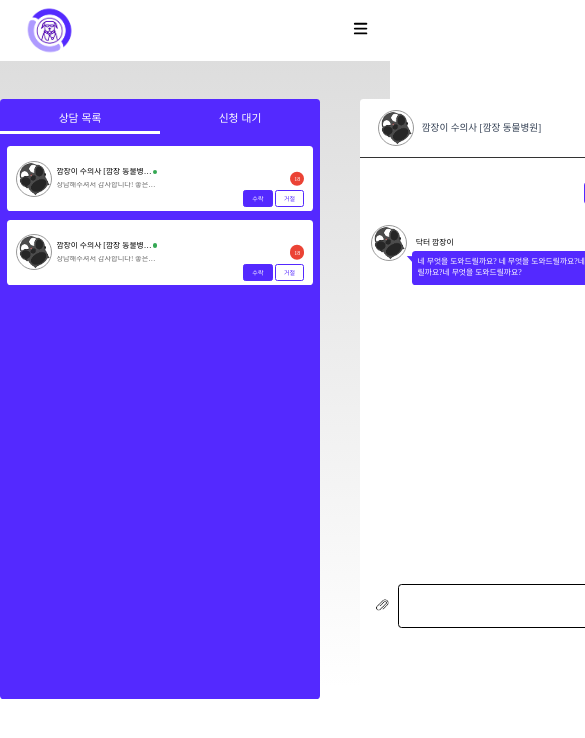
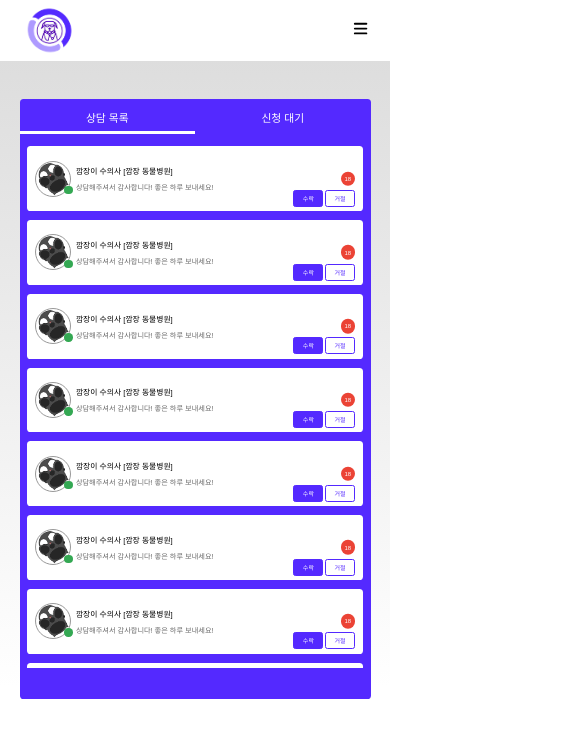
Before and after one commit to JeongTaekCho/-DOCTOR, a React (Vite) app: page /chats/1 in a window 390 px wide. Shown: the top 738 px of the page, 585 px wide, since content can reach past the window. Built offline with nearby package versions, Linux system fonts and the light colour scheme; a web font is replaced by a local one.

Commit message:
💄 Design:  채팅 상세페이지 퍼블리싱_MOBILE

```diff
--- a/src/components/chats/ChatBox/index.tsx
+++ b/src/components/chats/ChatBox/index.tsx
@@ -5,11 +5,13 @@ import ProfileImg from '../../commons/ProfileImg';
 const ChatBox = () => {
   return (
     <S.ChatListBox>
-      <ProfileImg w="6rem" h="6rem" src="/images/commons/kkam.png" />
+      <S.ProfileBox>
+        <ProfileImg w="6rem" h="6rem" src="/images/commons/kkam.png" />
+        <S.Status style={{ backgroundColor: '#34A853' }} />
+      </S.ProfileBox>
       <S.ChatContentsBox>
         <S.NameBox>
           <S.Name>깜장이 수의사 [깜장 동물병원]</S.Name>
-          <S.Status style={{ backgroundColor: '#34A853' }} />
         </S.NameBox>
         <S.ChatContent>상담해주셔서 감사합니다! 좋은 하루 보내세요!</S.ChatContent>
       </S.ChatContentsBox>
--- a/src/components/chats/ChatBox/style.ts
+++ b/src/components/chats/ChatBox/style.ts
@@ -17,11 +17,21 @@ export const ChatContentsBox = styled.div`
   display: flex;
   flex-direction: column;
   gap: 1rem;
+
+  @media (max-width: 920px) {
+    width: 55%;
+    align-items: flex-start;
+
+    p {
+      text-align: start;
+    }
+  }
 `;
 
 export const NameBox = styled.div`
   display: flex;
   align-items: center;
+  gap: 1rem;
 `;
 
 export const Name = styled.p`
@@ -32,6 +42,7 @@ export const Name = styled.p`
   font-size: 1.3rem;
   font-weight: 400;
   color: #000;
+  text-align: start;
 `;
 
 export const ChatContent = styled.p`
@@ -44,10 +55,17 @@ export const ChatContent = styled.p`
   color: #696969;
 `;
 
+export const ProfileBox = styled.div`
+  position: relative;
+`;
+
 export const Status = styled.div`
-  width: 0.8rem;
-  height: 0.8rem;
+  width: 1.4rem;
+  height: 1.4rem;
   border-radius: 50%;
+  position: absolute;
+  bottom: 0.4rem;
+  right: -0.3rem;
 `;
 
 export const ChatNum = styled.div`
--- a/src/pages/ChatDetail/index.tsx
+++ b/src/pages/ChatDetail/index.tsx
@@ -9,6 +9,7 @@ const ChatDetail = () => {
   const [isNav, setIsNav] = useState('상담 목록');
   const [isExitModal, setIsExitModal] = useState(false);
   const [isReviewModal, setIsReviewModal] = useState(false);
+  const [isChatActive, setIsChatActive] = useState(false);
 
   const onClickNav = (e: MouseEvent<HTMLButtonElement>) => {
     const target = e.target as HTMLButtonElement;
@@ -38,10 +39,14 @@ const ChatDetail = () => {
     setIsReviewModal(true);
   };
 
+  const toggleChat = () => {
+    setIsChatActive(prev => !prev);
+  };
+
   return (
     <S.Wrap>
       <S.Container>
-        <S.ChatLeftBox>
+        <S.ChatLeftBox className={isChatActive ? 'active' : ''}>
           <S.ChatListNav>
             <li className={isNav === '상담 목록' ? 'selected' : ''}>
               <button type="button" data-name="상담 목록" onClick={onClickNav}>
@@ -56,22 +61,66 @@ const ChatDetail = () => {
           </S.ChatListNav>
           <S.ChatListBox>
             <li>
-              <ChatBox />
+              <S.ChatBtn type="button" onClick={toggleChat}>
+                <ChatBox />
+              </S.ChatBtn>
             </li>
             <li>
-              <ChatBox />
+              <S.ChatBtn type="button" onClick={toggleChat}>
+                <ChatBox />
+              </S.ChatBtn>
+            </li>
+            <li>
+              <S.ChatBtn type="button" onClick={toggleChat}>
+                <ChatBox />
+              </S.ChatBtn>
+            </li>
+            <li>
+              <S.ChatBtn type="button" onClick={toggleChat}>
+                <ChatBox />
+              </S.ChatBtn>
+            </li>
+            <li>
+              <S.ChatBtn type="button" onClick={toggleChat}>
+                <ChatBox />
+              </S.ChatBtn>
+            </li>
+            <li>
+              <S.ChatBtn type="button" onClick={toggleChat}>
+                <ChatBox />
+              </S.ChatBtn>
+            </li>
+            <li>
+              <S.ChatBtn type="button" onClick={toggleChat}>
+                <ChatBox />
+              </S.ChatBtn>
+            </li>
+            <li>
+              <S.ChatBtn type="button" onClick={toggleChat}>
+                <ChatBox />
+              </S.ChatBtn>
+            </li>
+            <li>
+              <S.ChatBtn type="button" onClick={toggleChat}>
+                <ChatBox />
+              </S.ChatBtn>
             </li>
           </S.ChatListBox>
         </S.ChatLeftBox>
-        <S.CharRightBox>
+        <S.CharRightBox className={isChatActive ? 'active' : ''}>
           <S.ChatHead>
             <S.ProfileBox>
               <ProfileImg w="6rem" h="6rem" src="/images/commons/kkam.png" />
               <S.HeadProfileName>깜장이 수의사 [깜장 동물병원]</S.HeadProfileName>
             </S.ProfileBox>
-            <S.ExitBtn type="button" onClick={onClickChatExitBtn}>
-              <img src="/images/chats/exit.png" alt="채팅방 나가기 아이콘" />
-            </S.ExitBtn>
+            <S.HeadBtnBox>
+              <S.BackBtn type="button" onClick={toggleChat}>
+                목록
+              </S.BackBtn>
+              <S.ExitBtn type="button" onClick={onClickChatExitBtn}>
+                <img src="/images/chats/exit.png" alt="채팅방 나가기 아이콘" />
+              </S.ExitBtn>
+            </S.HeadBtnBox>
           </S.ChatHead>
           <S.ChatDetailBox>
             <S.UserChatBox>
@@ -103,7 +152,7 @@ const ChatDetail = () => {
               <S.FileLabel htmlFor="file">
                 <img src="/images/chats/file.png" alt="" />
               </S.FileLabel>
-              <S.Textarea />
+              <S.Textarea placeholder="내용을 입력해주세요." />
             </S.FileTextarea>
             <S.SendBtn type="button">
               <img src="/images/chats/send.png" alt="보내기 아이콘" />
--- a/src/pages/ChatDetail/style.ts
+++ b/src/pages/ChatDetail/style.ts
@@ -1,5 +1,6 @@
 import { styled } from 'styled-components';
 import { STYLE } from '../../styles/commonStyle';
+import { RESPONSIVE } from '../../styles/responsive';
 
 export const Wrap = styled.div`
   width: 100%;
@@ -11,6 +12,14 @@ export const Container = styled.div`
   display: flex;
   justify-content: space-between;
   align-items: center;
+
+  @media (max-width: 920px) {
+    width: 600px;
+  }
+
+  @media ${RESPONSIVE.mobile} {
+    width: 90%;
+  }
 `;
 
 export const ChatLeftBox = styled.div`
@@ -18,6 +27,14 @@ export const ChatLeftBox = styled.div`
   height: 600px;
   border-radius: 0.6rem;
   background-color: ${STYLE.mainColor};
+
+  @media (max-width: 920px) {
+    width: 100%;
+
+    &.active {
+      display: none;
+    }
+  }
 `;
 
 export const CharRightBox = styled.div`
@@ -25,6 +42,14 @@ export const CharRightBox = styled.div`
   height: 600px;
   border-radius: 0.6rem;
   background-color: #fff;
+
+  @media (max-width: 920px) {
+    display: none;
+
+    &.active {
+      display: block;
+    }
+  }
 `;
 
 export const ChatListNav = styled.ul`
@@ -63,11 +88,31 @@ export const ChatListNav = styled.ul`
 
 export const ChatListBox = styled.ul`
   width: 100%;
+  height: 89%;
   padding: 2rem 1.2rem;
   display: flex;
   flex-direction: column;
   gap: 1.5rem;
+  overflow-y: auto;
+
+  scrollbar-width: thin;
+  scrollbar-color: transparent transparent;
+
+  &::-webkit-scrollbar {
+    display: none;
+  }
+
+  li {
+    width: 100%;
+
+    button {
+      display: block;
+      width: 100%;
+    }
+  }
 `;
+
+export const ChatBtn = styled.button``;
 
 export const ChatHead = styled.div`
   width: 100%;
@@ -125,7 +170,7 @@ export const UserChat = styled.div`
     font-weight: 400;
     color: #fff;
     white-space: pre-wrap;
-    line-height: 1.8rem;
+    line-height: 1.4;
     word-break: break-all;
   }
 `;
@@ -182,7 +227,7 @@ export const ChatForm = styled.form`
 `;
 
 export const Textarea = styled.textarea`
-  width: 40rem;
+  width: 100%;
   resize: none;
   border: 1px solid #000;
   border-radius: 0.6rem;
@@ -193,6 +238,7 @@ export const FileTextarea = styled.div`
   display: flex;
   gap: 1.5rem;
   align-items: center;
+  width: 90%;
 `;
 
 export const FileInput = styled.input`
@@ -200,7 +246,7 @@ export const FileInput = styled.input`
 `;
 
 export const FileLabel = styled.label`
-  width: 2.4rem;
+  width: 3.2rem;
   cursor: pointer;
 
   img {
@@ -215,3 +261,19 @@ export const SendBtn = styled.button`
     width: 100%;
   }
 `;
+
+export const HeadBtnBox = styled.div`
+  @media (max-width: 920px) {
+    display: flex;
+    gap: 1.5rem;
+    align-items: center;
+  }
+`;
+
+export const BackBtn = styled.button`
+  display: none;
+
+  @media (max-width: 920px) {
+    display: block;
+  }
+`;
--- a/src/styles/GlobalStyle.ts
+++ b/src/styles/GlobalStyle.ts
@@ -44,6 +44,10 @@ const GlobalStyle = createGlobalStyle`
         line-height: 1.4;
       }
     }
+
+    .swal2-container{
+      z-index: 9999;
+    }
 `;
 
 export default GlobalStyle;
```
